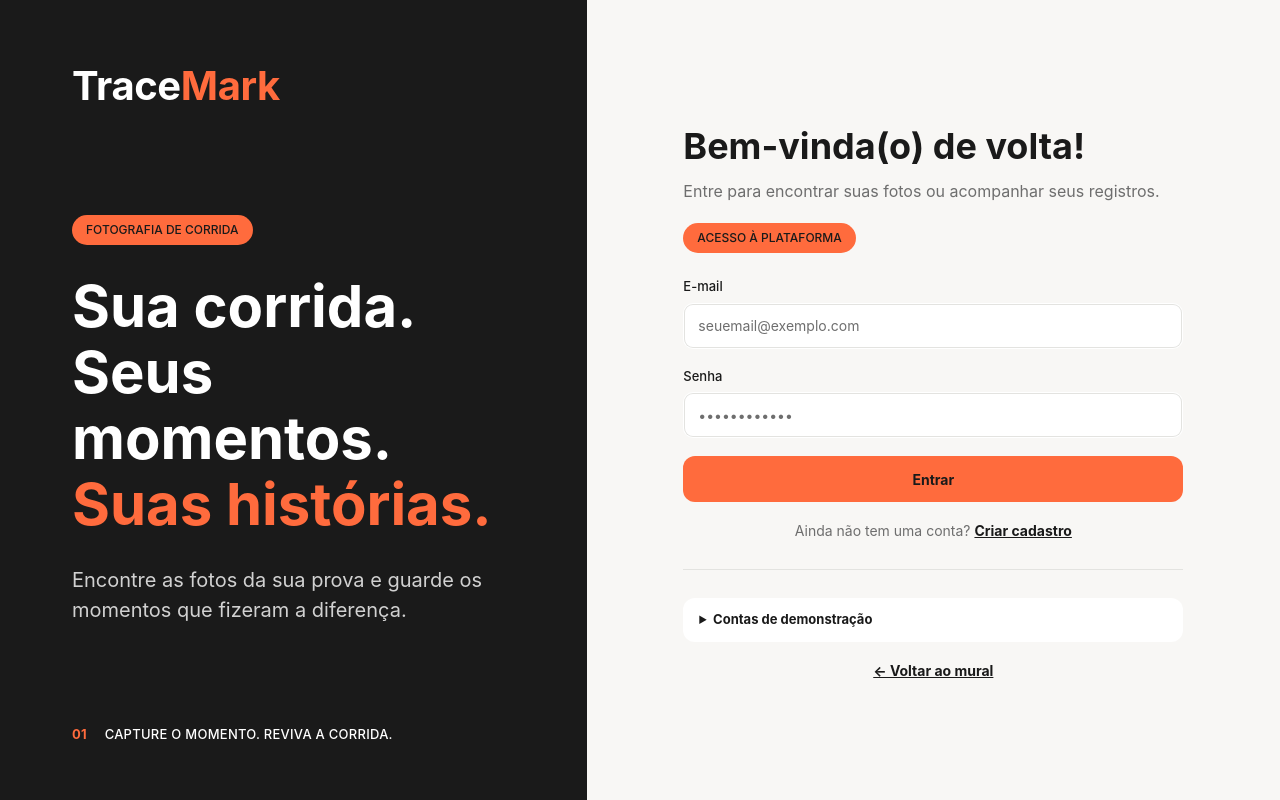
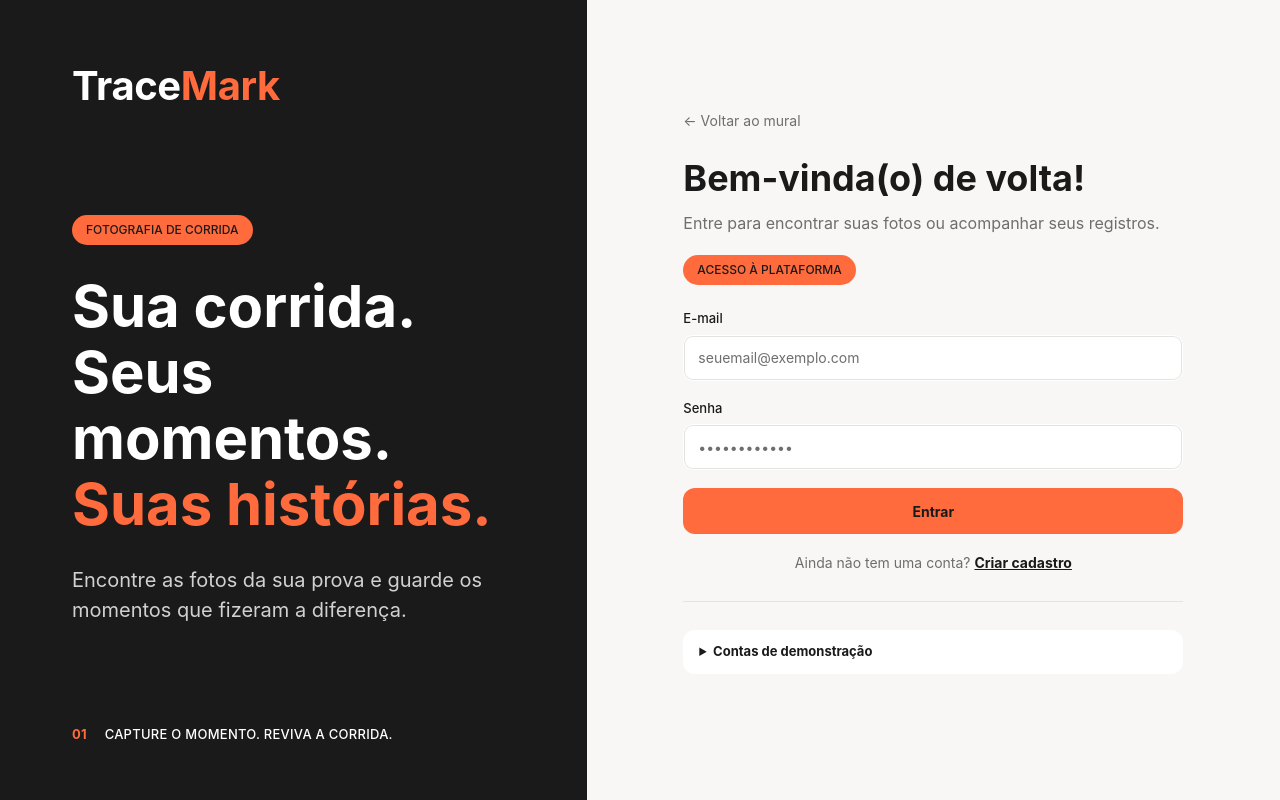
Before and after one commit to Nayz751/Computa-o-em-nuvem, a React (Vite) app: page /entrar in a window 1280 px wide. Built offline with nearby package versions, Linux system fonts and the light colour scheme; a web font is replaced by a local one.

Commit message:
feat: 'Voltar ao mural' no topo das telas de login e cadastro

```diff
--- a/src/pages/LoginPage.tsx
+++ b/src/pages/LoginPage.tsx
@@ -40,6 +40,7 @@ export function LoginPage() {
 
   return (
     <AuthLayout>
+      <Link to="/" className="auth__back">← Voltar ao mural</Link>
       <h1 className="auth__heading">Bem-vinda(o) de volta!</h1>
       <p className="auth__sub">Entre para encontrar suas fotos ou acompanhar seus registros.</p>
       <span className="pill pill--accent">ACESSO À PLATAFORMA</span>
@@ -62,7 +63,7 @@ export function LoginPage() {
           <li><code>lucas@tracemark.dev</code> — fotógrafo (@lucas.lens)</li>
         </ul>
       </details>
-      <p className="auth__switch"><Link to="/">← Voltar ao mural</Link></p>
+      <p className="auth__switch"></p>
     </AuthLayout>
   );
 }
--- a/src/pages/RegisterPage.tsx
+++ b/src/pages/RegisterPage.tsx
@@ -46,6 +46,7 @@ export function RegisterPage() {
 
   return (
     <AuthLayout>
+      <Link to="/">← Voltar ao mural</Link>
       <h1 className="auth__heading">Criar sua conta</h1>
       <p className="auth__sub">Faça parte do TraceMark e encontre os melhores momentos da sua corrida.</p>
       <form onSubmit={onSubmit} noValidate className="form">
@@ -67,7 +68,7 @@ export function RegisterPage() {
       </form>
       <hr className="divider" />
       <p className="auth__switch">Já tem uma conta? <Link to="/entrar" state={location.state}>Entrar</Link></p>
-      <p className="auth__switch"><Link to="/">← Voltar ao mural</Link></p>
+      <p className="auth__switch"></p>
     </AuthLayout>
   );
 }
--- a/src/styles/pages.css
+++ b/src/styles/pages.css
@@ -18,6 +18,8 @@
 .auth__foot .accent { font-weight: 700; margin-right: 14px; }
 .auth__content { display: flex; align-items: center; justify-content: center; padding: 48px 32px; }
 .auth__form { width: 100%; max-width: 500px; }
+.auth__back { display: inline-block; margin-bottom: 20px; color: var(--muted); font-size: 14px; text-decoration: none; }
+.auth__back:hover { color: var(--ink); text-decoration: underline; }
 .auth__heading { font-size: 36px; font-weight: 700; }
 .auth__sub { color: var(--muted); margin: 6px 0 20px; }
 .auth__switch { margin-top: 18px; text-align: center; font-size: 14px; color: var(--muted); }
```
